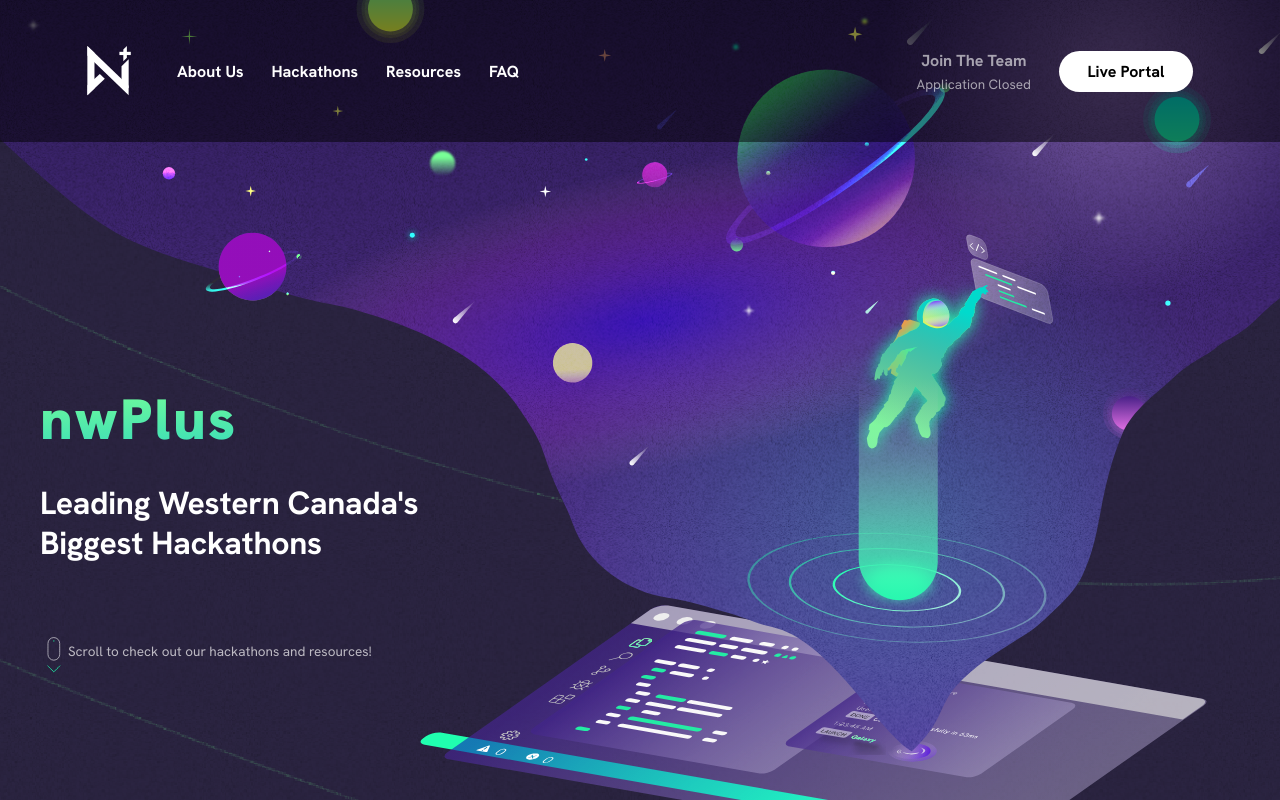
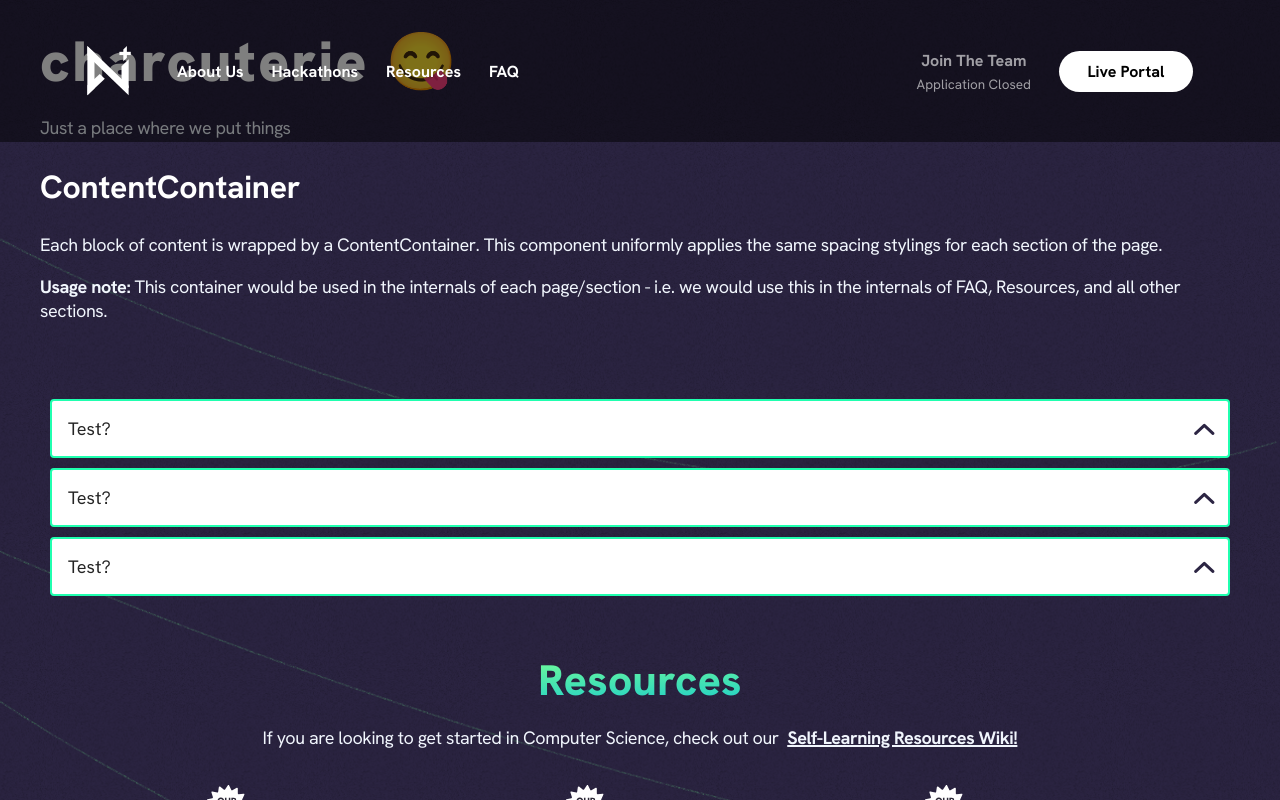
Before and after one commit to nwplus/www, a Next.js app: page /charcuterie in a window 1280 px wide. Shown: the top 800 px of the page. Built offline with nearby package versions, Linux system fonts and the light colour scheme; grey boxes are pictures that could not be loaded.

Commit message:
remove 100vh min height

```diff
--- a/components/Hero.js
+++ b/components/Hero.js
@@ -9,7 +9,7 @@ import scollAnimation from './lotties/scroll.json';
  * https://www.quora.com/In-CSS-how-do-I-set-a-background-image-on-a-div-without-part-of-the-image-getting-cutoff */
 const HeroContainer = styled.div`
   width: 100%;
-  min-height: 100vh;
+  height: 0;
   padding-bottom: 69%;
   background: url(/assets/hero_illustration.svg);
   background-repeat: no-repeat;
--- a/pages/charcuterie.js
+++ b/pages/charcuterie.js
@@ -23,7 +23,6 @@ export default function Charcuterie() {
         <title>Charcuterie | nwPlus</title>
       </Head>
       <Background>
-        <Hero />
         <ContentContainer>
           <LargeTitle>charcuterie 😋</LargeTitle>
           <Body>Just a place where we put things</Body>
```
